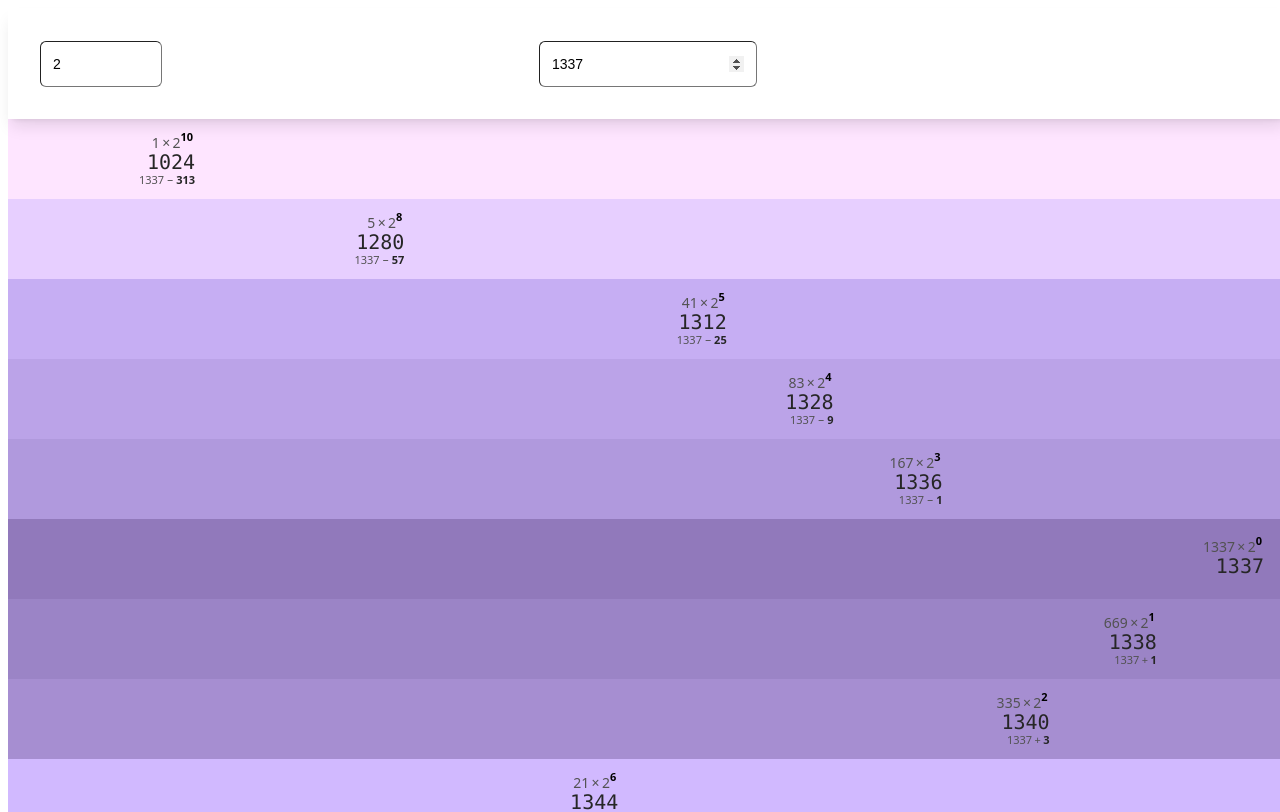
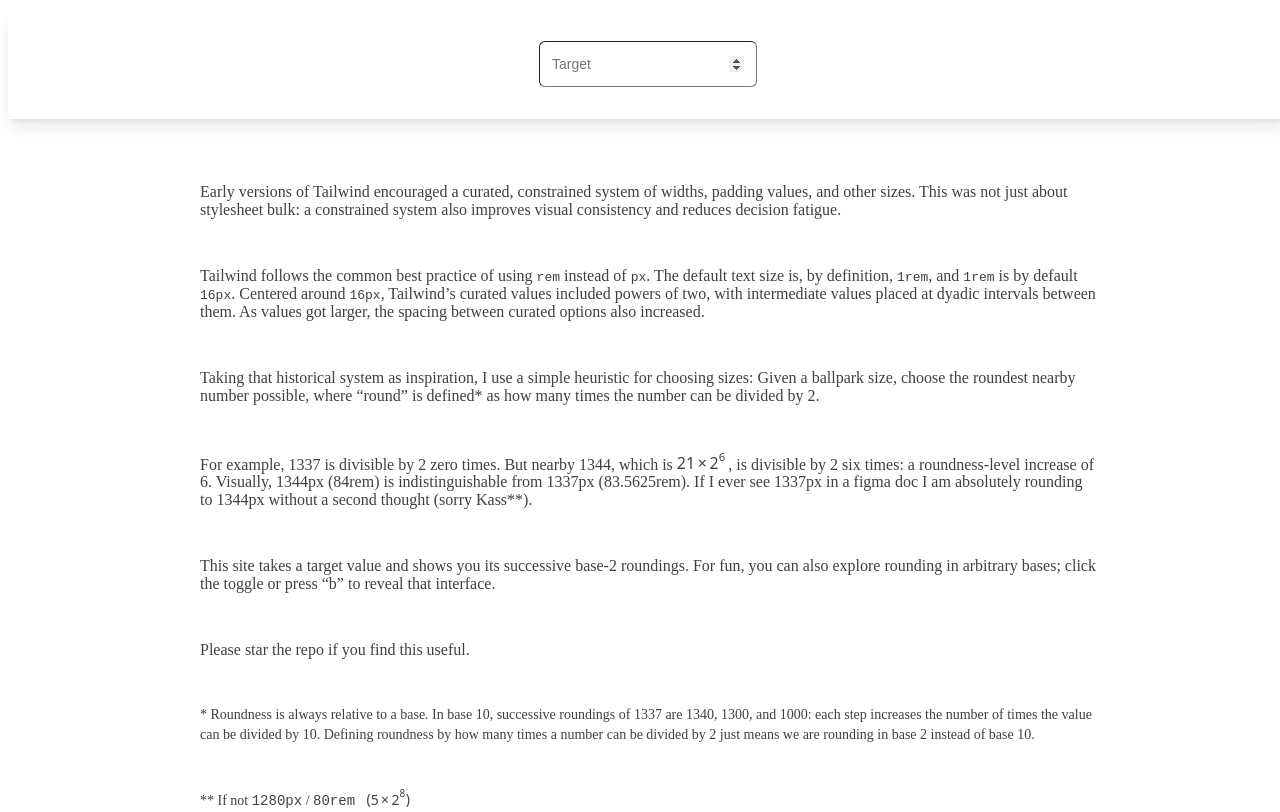
Before and after one commit to jfrancos/objectivelyround, a Svelte app: page / in a window 1280 px wide. Shown: the top 812 px of the page. Built offline with nearby package versions, Linux system fonts and the light colour scheme.

Commit message:
add text

```diff
--- a/src/App.svelte
+++ b/src/App.svelte
@@ -4,13 +4,16 @@
   import { Input } from "$lib/components/ui/input";
   import { round } from "./lib/utils";
 
-  let base = $state(2);
-  let showBase = $state(true);
-  let target = $state(1337);
+  let baseInput = $state<number | null>(2);
+  let base = $derived<number>(baseInput ?? 2);
+  let targetInput = $state<number | null>(null);
+  let target = $derived<number>(targetInput ?? 1337);
+
+  let showBase = $state(false);
   let inputRef = $state<HTMLInputElement | null>(null);
   let showLimit = $state(false);
   const neighbors = $derived(
-    target > 0 && base >= 2 ? round(target, base) : [],
+    target > 0 && base >= 2 ? round(target ?? 0, base) : round(1337, 2),
   );
   onMount(() => inputRef?.focus());
   // $inspect(neighbors).with((_, item) =>
@@ -22,10 +25,16 @@
 
 <svelte:window
   onkeydown={({ key }) => {
+    const active = document.activeElement;
     if (key === "b") {
       base = 2;
       showBase = !showBase;
-    } else if (target === null && key.match(/[\d]/)) {
+    } else if (
+      targetInput === null &&
+      key.match(/[\d]/) &&
+      !(active?.localName === "input" && active !== inputRef)
+    ) {
+      console.dir(document.activeElement);
       inputRef?.focus();
     }
   }}
@@ -49,20 +58,21 @@
   <div class="flex justify-between w-full">
     <div class={["flex-1", showBase || "invisible"]}>
       <Input
-        onblur={() => {
-          if ((base ?? 0) < 2) base = 2;
-        }}
+        onblur={() => (baseInput = base < 2 ? 2 : baseInput)}
         autocomplete="off"
         inputmode="numeric"
         min={2}
-        class="md:w-24 w-20"
+        class={[
+          "md:w-24 w-20",
+          !targetInput && base !== 2 && "line-through opacity-50",
+        ]}
         placeholder="Base"
         type="number"
         bind:value={
-          () => base,
+          () => baseInput,
           (next) => {
-            if (target * next <= 2 ** 50) {
-              base = next === null ? next : Math.abs(Math.trunc(next));
+            if (target * (next ?? 0) <= 2 ** 50) {
+              baseInput = next === null ? next : Math.abs(Math.trunc(next));
               showLimit = false;
             } else {
               showLimit = true;
@@ -72,6 +82,7 @@
       />
     </div>
     <Input
+      onblur={() => (targetInput = target < 1 ? null : targetInput)}
       autocomplete="off"
       inputmode="numeric"
       class="w-32 md:w-48"
@@ -79,10 +90,10 @@
       placeholder="Target"
       bind:ref={inputRef}
       bind:value={
-        () => target,
+        () => targetInput,
         (next) => {
-          if (next * base <= 2 ** 50) {
-            target = next === null ? next : Math.abs(Math.trunc(next));
+          if ((next ?? 0) * base <= 2 ** 50) {
+            targetInput = next === null ? next : Math.abs(Math.trunc(next));
             showLimit = false;
           } else {
             showLimit = true;
@@ -110,6 +121,80 @@
   >
 </header>
 <main>
+  {#if !targetInput}
+    <div class="max-w-224 mx-auto py-12 flex flex-col gap-4 text-neutral-700">
+      <p>
+        Early versions of Tailwind encouraged a curated, constrained system of
+        widths, padding values, and other sizes. This was not just about
+        stylesheet bulk: a constrained system also improves visual consistency
+        and reduces decision fatigue.
+      </p>
+
+      <p>
+        Tailwind follows the common best practice of using <code>rem</code>
+        instead of
+        <code>px</code>. The default text size is, by definition,
+        <code>1rem</code>, and <code>1rem</code> is by default
+        <code>16px</code>. Centered around
+        <code>16px</code>, Tailwind’s curated values included powers of two,
+        with intermediate values placed at dyadic intervals between them. As
+        values got larger, the spacing between curated options also increased.
+      </p>
+
+      <p>
+        Taking that historical system as inspiration, I use a simple heuristic
+        for choosing sizes: Given a ballpark size, choose the roundest nearby
+        number possible, where “round” is defined* as how many times the number
+        can be divided by 2.
+      </p>
+
+      <p>
+        For example, 1337 is divisible by 2 zero times. But nearby 1344, which
+        is
+        <math class="font-sans">
+          <mn>21</mn>
+          <mo>×</mo>
+          <msup>
+            <mn>2</mn>
+            <mn>6</mn>
+          </msup>
+        </math>, is divisible by 2 six times: a roundness-level increase of 6.
+        Visually, 1344px (84rem) is indistinguishable from 1337px (83.5625rem).
+        If I ever see 1337px in a figma doc I am absolutely rounding to 1344px
+        without a second thought (sorry Kass**).
+      </p>
+
+      <p>
+        This site takes a target value and shows you its successive base-2
+        roundings. For fun, you can also explore rounding in arbitrary bases;
+        click the toggle or press “b” to reveal that interface.
+      </p>
+
+      <p>Please star the repo if you find this useful.</p>
+
+      <p class="text-sm">
+        * Roundness is always relative to a base. In base 10, successive
+        roundings of 1337 are 1340, 1300, and 1000: each step increases the
+        number of times the value can be divided by 10. Defining roundness by
+        how many times a number can be divided by 2 just means we are rounding
+        in base 2 instead of base 10.
+      </p>
+
+      <p class="text-sm">
+        ** If not <code>1280px</code> / <code>80rem</code>
+        <math class="font-sans ml-2">
+          <mo>(</mo>
+          <mn>5</mn>
+          <mo>×</mo>
+          <msup>
+            <mn>2</mn>
+            <mn>8</mn>
+          </msup><mo class="relative right-0.375">)</mo>
+        </math>
+      </p>
+    </div>
+  {/if}
+
   {#each neighbors as { num, exp, delta, coef, rank, primary }}
     {@const max = Math.max(...neighbors.map((item) => item.rank))}
     {@const percentage = max === 0 ? 0.5 : rank / max}
@@ -126,7 +211,7 @@
           <mn>{formatNumber(coef)}</mn>
           <mo>&times;</mo>
           <msup>
-            <mn>{base}</mn>
+            <mn>{base < 2 ? 2 : base}</mn>
             <mn class="font-black color-black text-0.6875rem">{exp}</mn>
           </msup>
         </math>
@@ -144,7 +229,7 @@
             delta === 0 && "hidden",
           ]}
         >
-          <mn>{formatNumber(target)}</mn>
+          <mn>{formatNumber(num - delta)}</mn>
           <mo>
             {delta > 0 ? "+" : delta < 0 ? "−" : ""}
           </mo>
@@ -156,19 +241,3 @@
     </div>
   {/each}
 </main>
-
-<!-- Early versions of Tailwind encouraged the use of a curated/constrained system of widths/padding/etc.  This wasn't just about stylesheet bulk: using a constrained system helps increase visual consistency and reduce desision fatigue.
-
-Tailwind sizing follows the best practice of using rem units instead of px, and the curated values were chosen based on the default font size being (by definition) 1rem which (by default) equals 16px.  Centering around 16px units, the curated values included powers of 2, and some dyadically-spaced values between powers of two.  The larger the scale, the more spaced out those curated values were.
-
-Combining these facts and this historical system, I persaonlly use a general heuristic to determine optimum sizes: for any ballpark number I'm considering, use the roundest nearby number possible, where round is defined* as "number of times you can divide by 2".
-
-For example: 1337 is divisible by 2 zero times.  But nearby 1344, being equal to 21 x 2^6, is divisible by 2 6 times - a roundness-level increase of 6.  Visually, 1344px (84rem) is identical to 1337px (83.5625rem).  If I ever see 1337px in a figma doc I am absolutely rounding to 1344px without a second thought (sorry Kass!**).
-
-
-This site is a tool that takes a target value and shows you successive base-2 roundings of that value.  For fun, you can also explore what rounding looks like in any arbitrary base - click here or press "b" to toggle that interface.
-
-
-*Roundness is inherently contingent on whatever base you're using.  In base 10, successive roundings of 1337 are 1340, 1300, 1000: we increase the number of times we can divide the number by our base (10).  Defining roundness by how many times you can divide by two, just means we're doing our rounding in base 2 instead of base 10.
-
-**If not 1280px / 80rem / 5 x 2^8 -->
```
